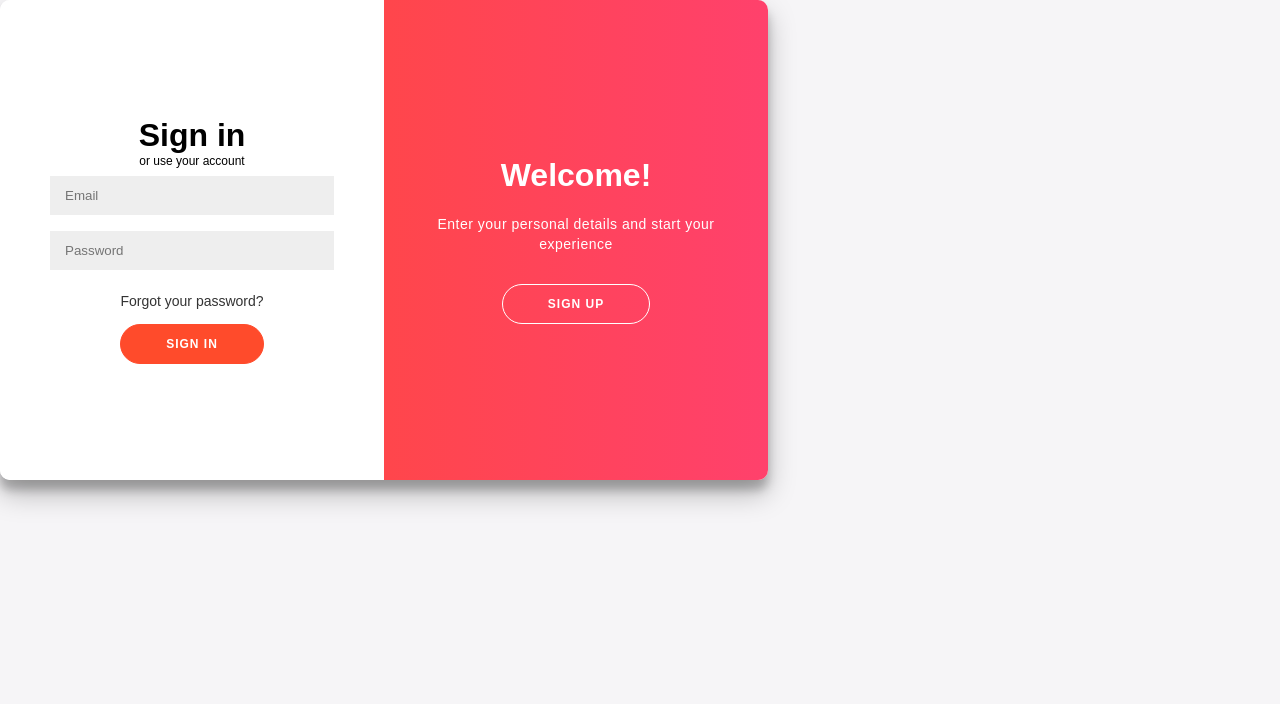
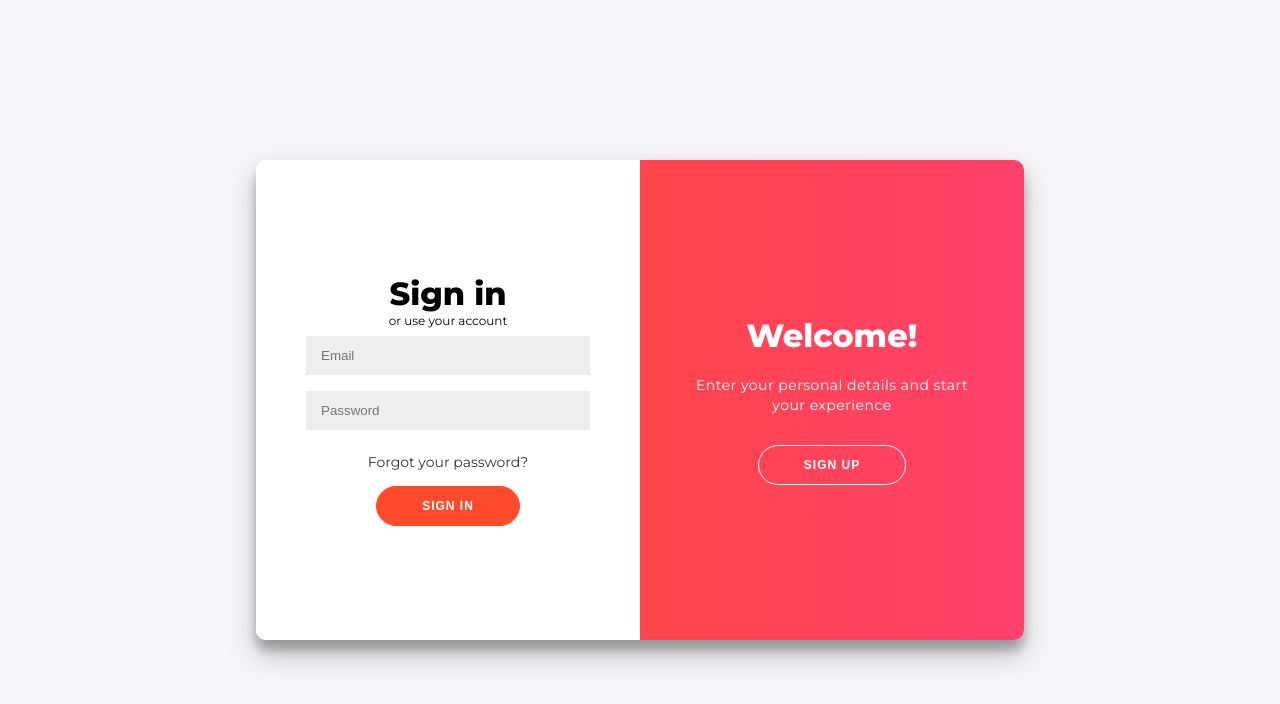
Before and after one commit to Dhairyash-Aswani/Pilot-Project-1-, a React (Vite) app in the folder client/: page /login in a window 1280 px wide. Shown: the top 704 px of the page. Built offline with nearby package versions, Linux system fonts and the light colour scheme.

Commit message:
Fixed Login Ui and Added Dependencies

```diff
--- a/client/package.json
+++ b/client/package.json
@@ -15,8 +15,8 @@
     "@tailwindcss/postcss": "^4.1.10",
     "@vitejs/plugin-react": "^4.5.2",
     "autoprefixer": "^10.4.21",
-    "postcss": "^8.5.5",
-    "tailwindcss": "^4.1.10",
+    "postcss": "^8.5.6",
+    "tailwindcss": "^4.1.11",
     "vite": "^6.3.5"
   }
 }
--- a/client/src/assets/style.css
+++ b/client/src/assets/style.css
@@ -1,8 +1,8 @@
+@import url('https://fonts.googleapis.com/css?family=Montserrat:400,800');
+
 @tailwind base;
 @tailwind components;
 @tailwind utilities;
-
-@import url('https://fonts.googleapis.com/css?family=Montserrat:400,800');
 
 * {
 	box-sizing: border-box;
@@ -250,3 +250,11 @@ footer a {
     color: #3c97bf;
     text-decoration: none;
 }
+
+.center-wrapper {
+  min-height: 100vh;
+  display: flex;
+  align-items: center;
+  justify-content: center;
+  background: #f6f5f7; /* Optional, same as body */
+}
--- a/client/src/components/Layout.jsx
+++ b/client/src/components/Layout.jsx
@@ -5,13 +5,8 @@ import Topbar from './Topbar';
 const Layout = ({ children }) => {
   return (
     <div className="min-h-screen">
-      {/* Sidebar: Fixed to the left */}
       <Sidebar />
-
-      {/* Topbar: Fixed to top but offset right of sidebar */}
       <Topbar />
-
-      {/* Main Content */}
       <div className="pt-16 pl-64 bg-gray-100 min-h-screen p-6">
         {children}
       </div>
--- a/client/src/components/Topbar.jsx
+++ b/client/src/components/Topbar.jsx
@@ -2,13 +2,13 @@ import React from 'react';
 
 const Topbar = () => {
   return (
-    <header className="fixed top-0 left-64 right-0 h-16 bg-[#FF4B2B] text-white flex items-center px-6 z-30 shadow">
-      <div className="flex justify-between w-full">
-        <span className="text-lg font-semibold">CAMO SOFTWARE</span>
+    <header className="fixed top-0 left-64 right-0 h-16 bg-[#FF4B2B] text-white z-30 shadow flex items-center justify-center">
+      <div className="flex items-center gap-6">
+        <span className="text-xl font-semibold">CAMO SOFTWARE</span>
         <input
           type="text"
           placeholder="Flight number"
-          className="rounded px-4 py-1 text-black"
+          className="rounded px-4 py-1 text-black w-64"
         />
       </div>
     </header>
--- a/client/src/main.jsx
+++ b/client/src/main.jsx
@@ -1,7 +1,7 @@
 import React from 'react';
 import ReactDOM from 'react-dom/client';
 import App from './App.jsx';
-import './assets/style.css'; // Make sure Tailwind is imported in this file
+import './assets/style.css';
 
 ReactDOM.createRoot(document.getElementById('root')).render(
   <React.StrictMode>
--- a/client/src/pages/Dashboard.jsx
+++ b/client/src/pages/Dashboard.jsx
@@ -21,6 +21,9 @@ const Dashboard = () => {
           </div>
         ))}
       </div>
+      <div className="bg-green-500 text-white p-4 rounded">
+        Tailwind is working!
+      </div>
     </Layout>
   );
 };
--- a/client/src/pages/Login.jsx
+++ b/client/src/pages/Login.jsx
@@ -22,6 +22,7 @@ function Login() {
   };
 
   return (
+  <div className="center-wrapper">
     <div className="container" id="container">
       <div className="form-container sign-in-container">
         <form onSubmit={handleLogin}>
@@ -59,7 +60,9 @@ function Login() {
         </div>
       </div>
     </div>
-  );
+  </div>
+);
+
 }
 
 export default Login;
--- a/client/tailwing.config.js
+++ b/client/tailwing.config.js
@@ -1,18 +1,11 @@
-/** @type {import('tailwindcss').Config} */
+// client/tailwind.config.js
 export default {
   content: [
     './index.html',
-    './src/**/*.{js,jsx,ts,tsx}', // include TypeScript if used in future
+    './src/**/*.{js,jsx,ts,tsx}',
   ],
   theme: {
-    extend: {
-      colors: {
-        primary: '#FF4B2B', // custom brand red
-      },
-      spacing: {
-        64: '16rem', // used for sidebar width
-      },
-    },
+    extend: {},
   },
   plugins: [],
-}
+};
```
Also changed, not shown: 1 other file (tests, documents, lock files or other folders).
